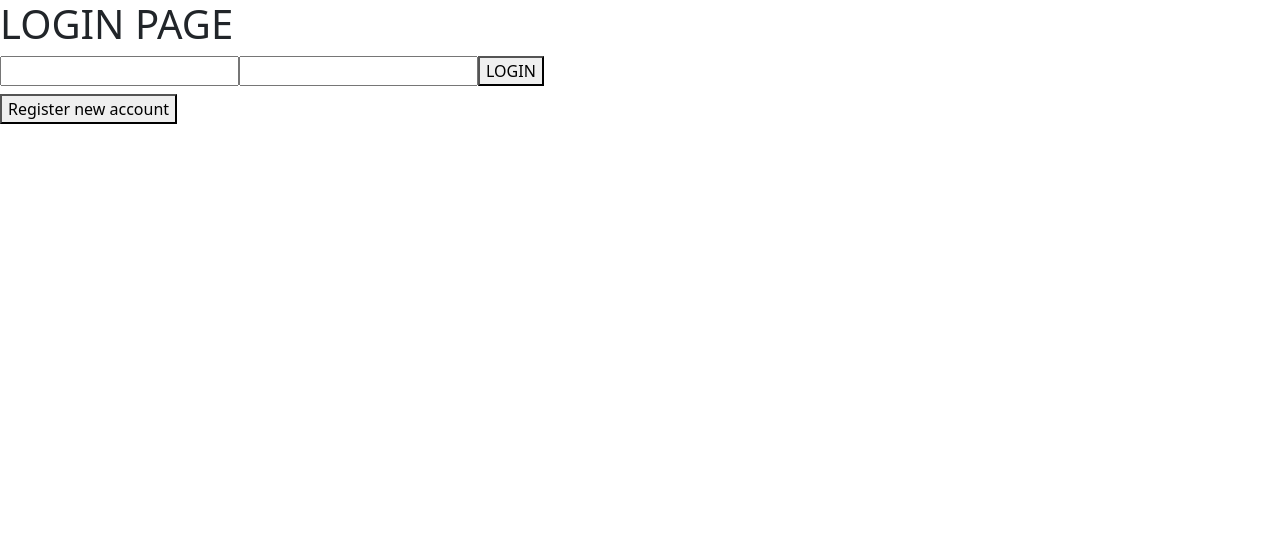
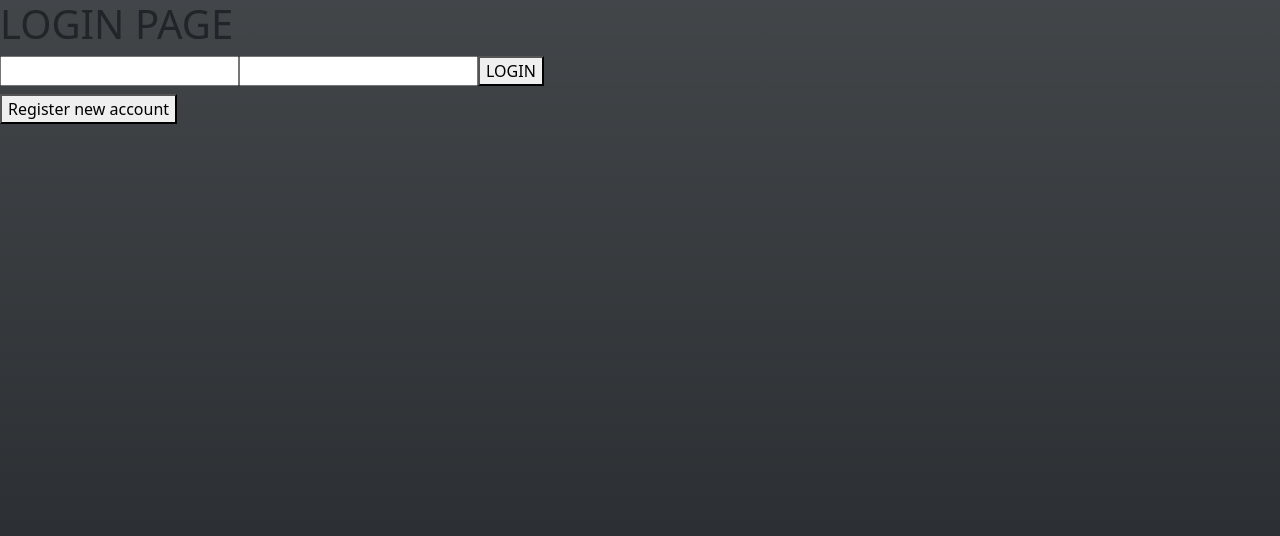
Before and after one commit to hansie4/assignment-tracker-MERN-app, a React (Create React App) app in the folder frontend/: page /login in a window 1280 px wide. Shown: the top 536 px of the page. Built offline with nearby package versions, Linux system fonts and the light colour scheme; no server answers.

Commit message:
Added bootstrap container to wrap app

```diff
--- a/frontend/src/app/App.js
+++ b/frontend/src/app/App.js
@@ -16,6 +16,8 @@ import Dashboard from './componenets/dashboardPage/Dashboard'
 import { authenticateUser } from './actions/authActions'
 import { clearError } from './actions/errorActions'
 
+import { Container } from 'react-bootstrap'
+
 function App({ isAuthenticated, authenticateUser, clearError }) {
 
 	useEffect(() => {
@@ -26,6 +28,7 @@ function App({ isAuthenticated, authenticateUser, clearError }) {
 	}, [authenticateUser, clearError])
 
 	return (
+		<Container fluid className='min-vh-100 p-0 bg-dark bg-gradient' style={{ height: '1px' }}>
 			<BrowserRouter>
 				<Switch>
 					<Route exact path='/login'>
@@ -42,6 +45,7 @@ function App({ isAuthenticated, authenticateUser, clearError }) {
 					</Route>
 				</Switch>
 			</BrowserRouter>
+		</Container>
 	)
 }
 
```
Lines whose indentation alone changed are shown as unchanged.
